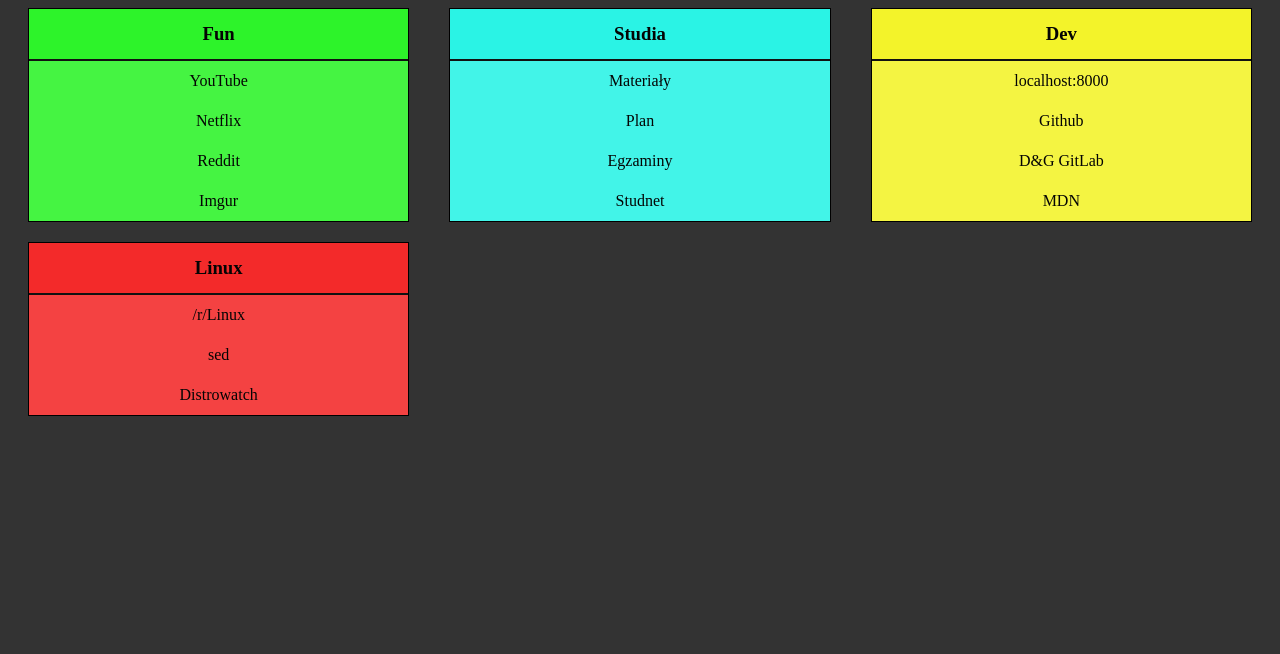
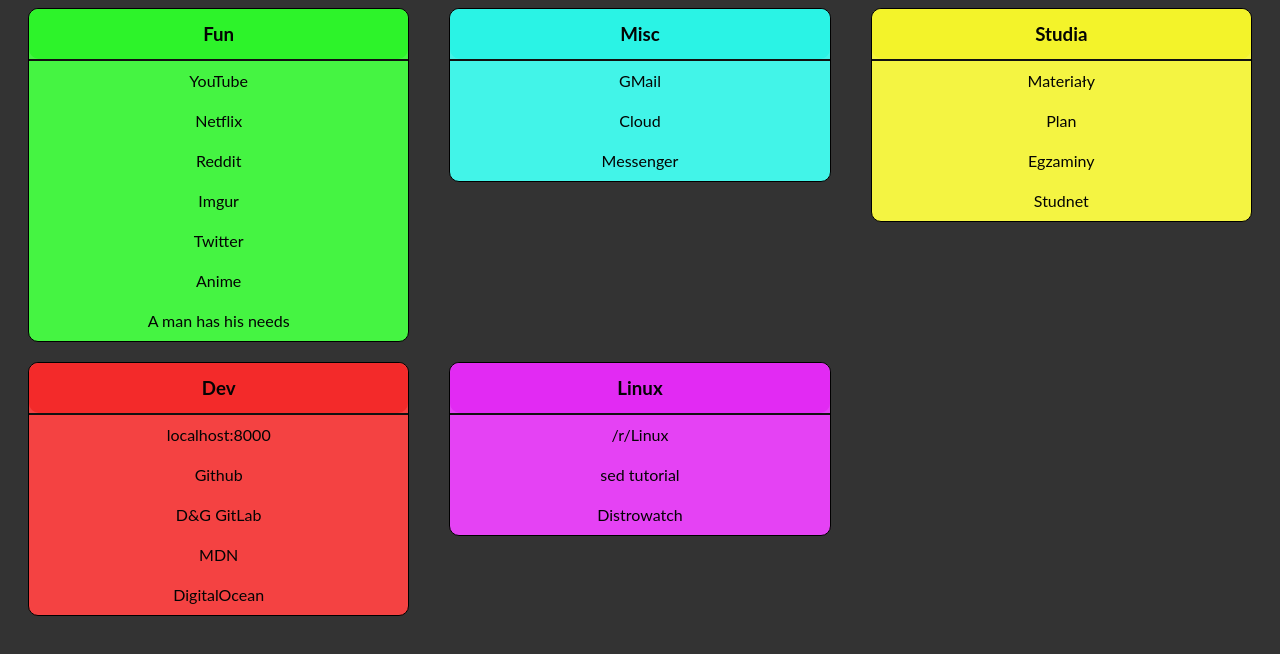
Before and after one commit to draganczukp/startpage, a website with bundled scripts: page index.html in a window 1280 px wide. Built offline with nearby package versions, Linux system fonts and the light colour scheme.

Commit message:
Startpage config

```diff
--- a/src/scss/style.scss
+++ b/src/scss/style.scss
@@ -1,6 +1,7 @@
 $color-list: #45f442, #42f4e8, #f4f442, #f44242, #e542f4;
 
 body{
+	font-family: 'Lato';
 	background-color: #333;
 	color: #fafafa;
 }
@@ -12,6 +13,7 @@
 	.link-list{
 		width: 90%;
 		border: 1px solid black;
+		border-radius: 10px;
 		margin: auto;
 		margin-top: 0;
 		text-align: center;
@@ -46,6 +48,7 @@
 			line-height: 50px;
 			margin: 0;
 			padding: 0;
+			border-radius: 10px;
 		}
 
 		ul{
--- a/src/ts/main.ts
+++ b/src/ts/main.ts
@@ -5,13 +5,21 @@
 	links: StringMapMap;
 }
 
-let config = {
+const config = {
 	"links": {
 		"Fun": {
 			"YouTube": "https://youtube.com/feed/subscriptions",
 			"Netflix": "https://netflix.com",
 			"Reddit": "https://reddit.com",
-			"Imgur": "https://imgur.com"
+			"Imgur": "https://imgur.com",
+			"Twitter": "https://twitter.com",
+			"Anime": "https://anime-odcinki.pl",
+			"A man has his needs": "https://www.youtube.com/watch?v=DLzxrzFCyOs"
+		},
+		"Misc": {
+			"GMail": "https://mail.google.com",
+			"Cloud": "https://cloud.draganczuk.tk",
+			"Messenger": "https://messenger.com"
 		},
 		"Studia": {
 			"Materiały": "https://url.draganczuk.tk/materialy",
@@ -23,11 +31,12 @@
 			"localhost:8000": "http://localhost:8000",
 			"Github": "https://github.com/",
 			"D&G GitLab": "https://gitlab.com/devandgamesuz/",
-			"MDN": "https://developer.mozilla.org/en-US/"
+			"MDN": "https://developer.mozilla.org/en-US/",
+			"DigitalOcean": "https://cloud.digitalocean.com"
 		},
 		"Linux": {
-			"/r/Linux": "https://reddit.com/r/unixporn",
-			"sed": "http://www.grymoire.com/Unix/Sed.html",
+			"/r/Linux": "https://reddit.com/r/linux",
+			"sed tutorial": "http://www.grymoire.com/Unix/Sed.html",
 			"Distrowatch": "https:distrowatch.com"
 		}
 	}
```
Also changed, not shown: dist/css/style.css, dist/js/main.js, 2 other files.
